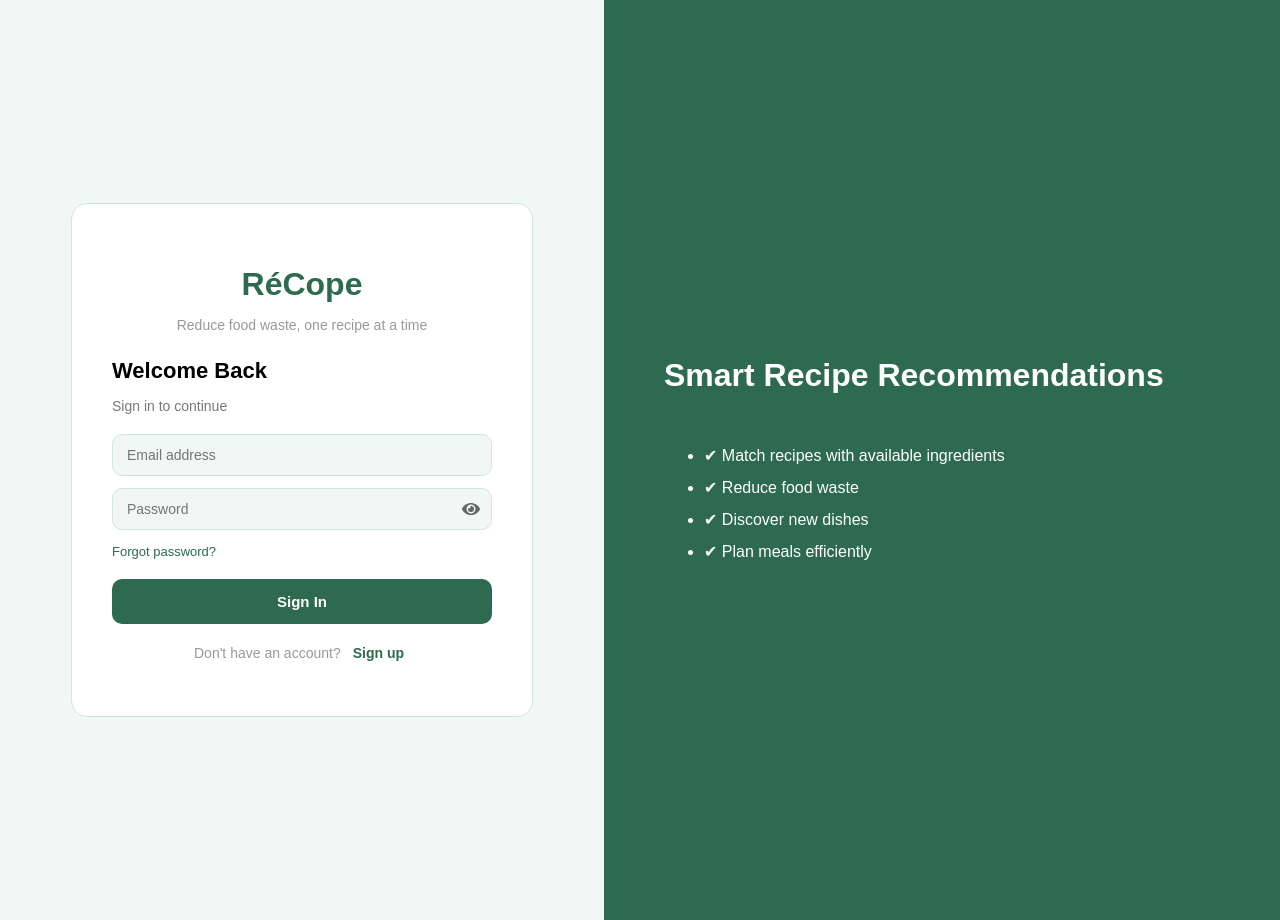
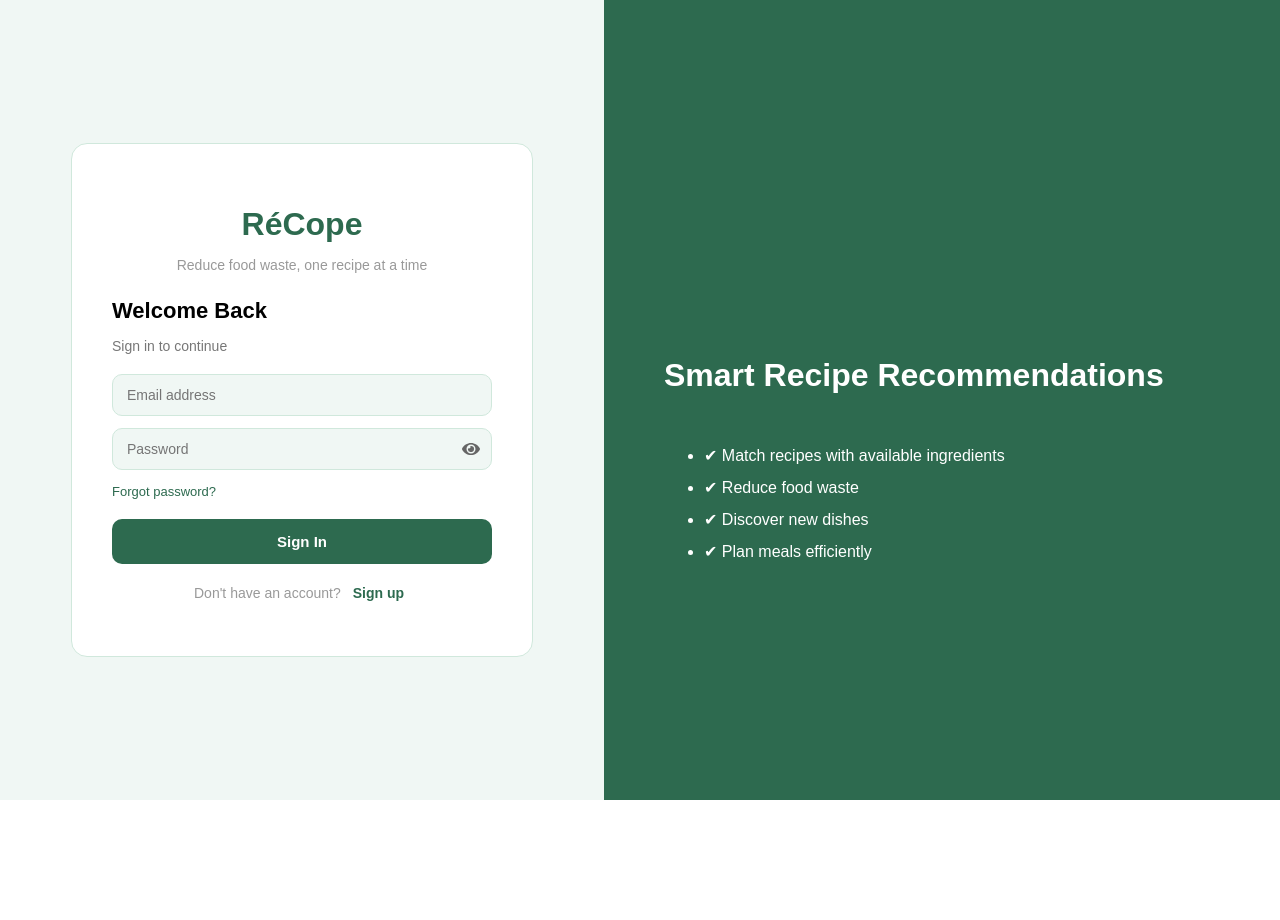
Before and after one commit to iamwhoiam3000/Recope-Final-Web-and-Mobile, a React (Create React App) app in the folder frontend/web/: page / in a window 1280 px wide. After the commit the page ends 800 px from the top, so only its background shows below. Built offline with nearby package versions, Linux system fonts and the light colour scheme; no server answers.

Commit message:
Removed scrollbard from Login Page

```diff
--- a/frontend/web/src/index.css
+++ b/frontend/web/src/index.css
@@ -1,13 +1,22 @@
+html,
+body,
+#root {
+  width: 100%;
+  height: 100%;
+  margin: 0;
+  padding: 0;
+  overflow: hidden;
+}
+
 body {
-  margin: 0;
-  font-family: -apple-system, BlinkMacSystemFont, 'Segoe UI', 'Roboto', 'Oxygen',
-    'Ubuntu', 'Cantarell', 'Fira Sans', 'Droid Sans', 'Helvetica Neue',
-    sans-serif;
+  font-family: -apple-system, BlinkMacSystemFont, "Segoe UI", "Roboto",
+    "Oxygen", "Ubuntu", "Cantarell", "Fira Sans", "Droid Sans",
+    "Helvetica Neue", sans-serif;
   -webkit-font-smoothing: antialiased;
   -moz-osx-font-smoothing: grayscale;
 }
 
 code {
-  font-family: source-code-pro, Menlo, Monaco, Consolas, 'Courier New',
+  font-family: source-code-pro, Menlo, Monaco, Consolas, "Courier New",
     monospace;
 }
--- a/frontend/web/src/pages/Login.tsx
+++ b/frontend/web/src/pages/Login.tsx
@@ -99,8 +99,9 @@ if (error) {
     <div
   style={{
   display: "flex",
-  minHeight: "100vh",
-  width: "100vw",
+  height: "100vh",
+  width: "100%",
+  overflow: "hidden",
   fontFamily: "sans-serif",
 }}
 >
@@ -296,7 +297,7 @@ if (error) {
       <div
         style={{
           flex: 1,
-          minHeight: "100vh",
+          height: "100%",
           backgroundColor: GREEN.primary,
           color: "white",
           display: "flex",
```
